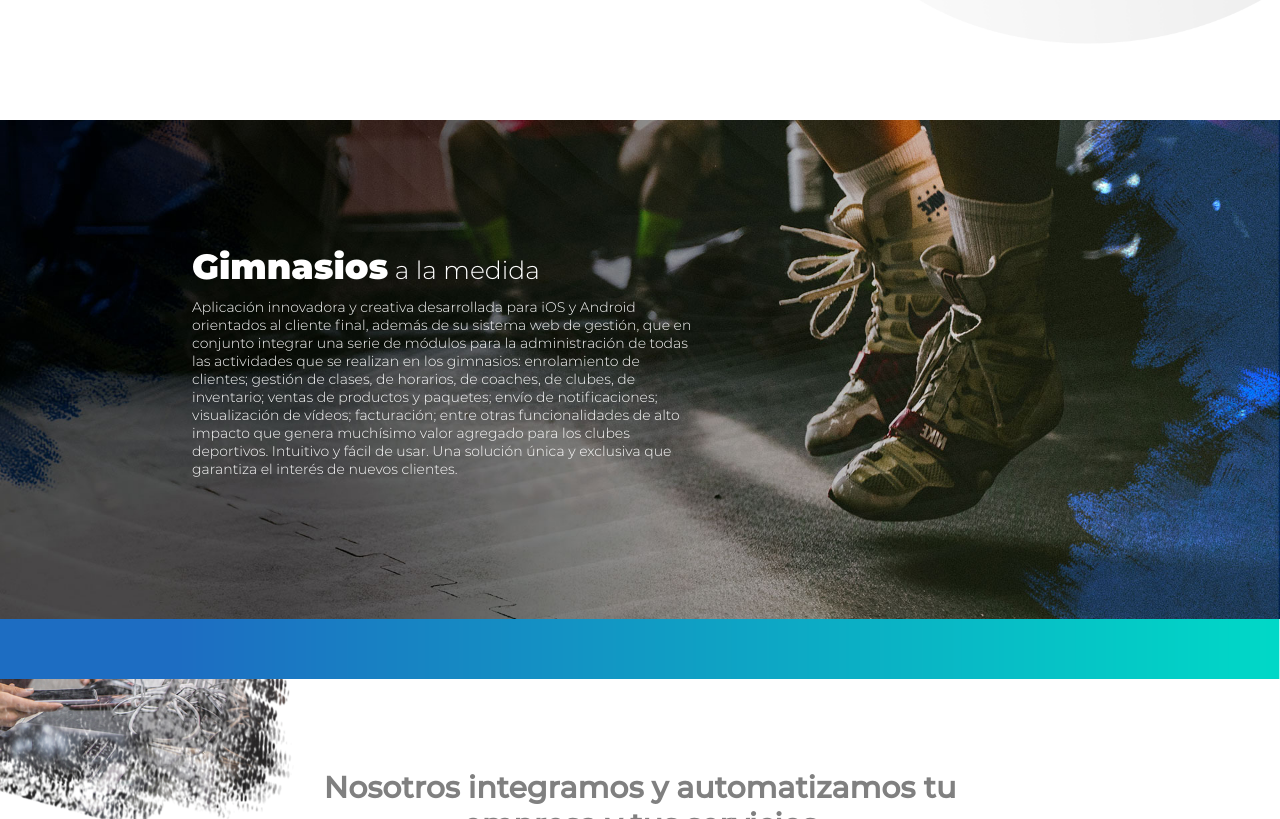
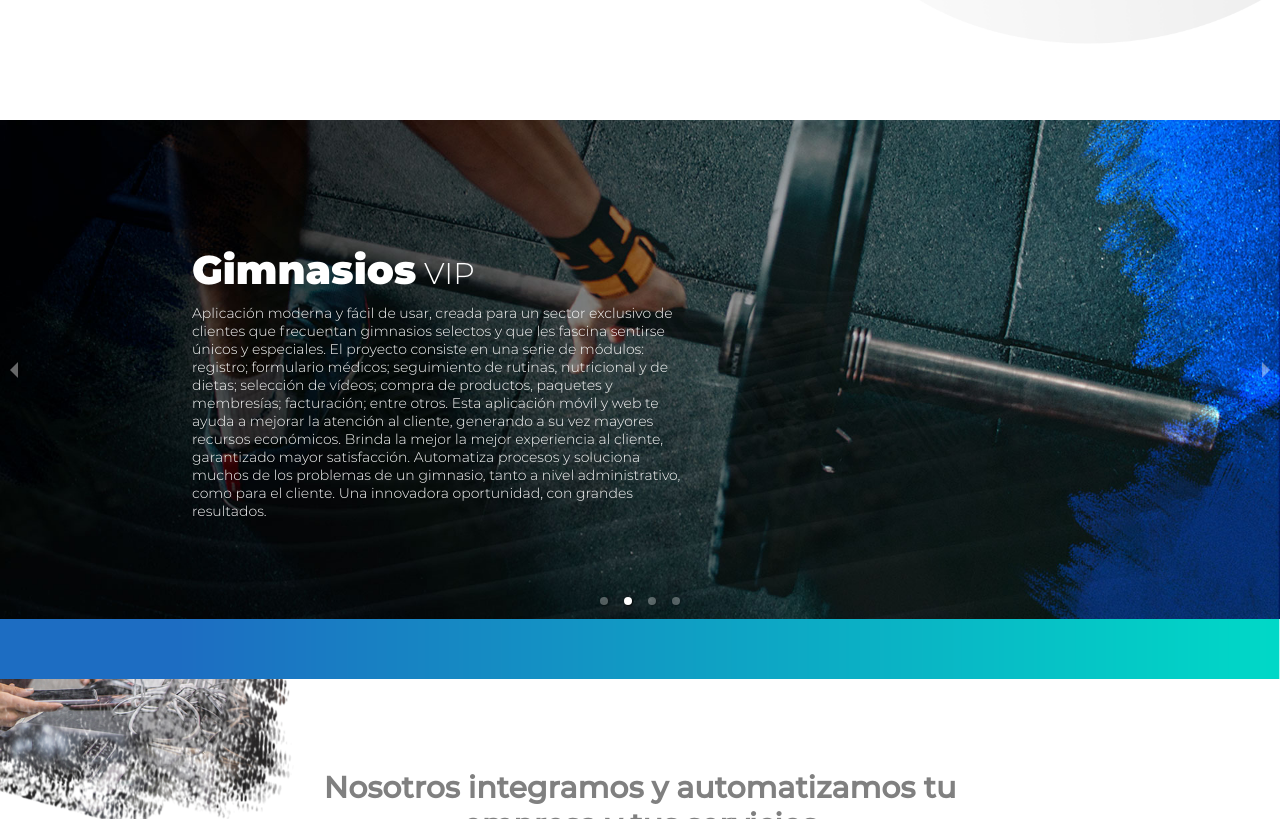
Before and after one commit to DiegoCruz24/nevam, a React (Create React App) app: page / in a window 1280 px wide. Shown: the part 680-1499 px from the top of the page. Built offline with nearby package versions, Linux system fonts and the light colour scheme.

Commit message:
Modifica slider

```diff
--- a/package.json
+++ b/package.json
@@ -8,7 +8,8 @@
     "@testing-library/user-event": "^7.1.2",
     "react": "^16.13.1",
     "react-dom": "^16.13.1",
-    "react-scripts": "3.4.1"
+    "react-scripts": "3.4.1",
+    "react-responsive-carousel": "^3.1.50"
   },
   "scripts": {
     "start": "react-scripts start",
--- a/src/Components/Slider/Slider.js
+++ b/src/Components/Slider/Slider.js
@@ -4,21 +4,62 @@ import Image1 from '../../Assets/Images/Slider/Gimnasio1-fondo.jpg';
 import Image2 from '../../Assets/Images/Slider/Gimnasio2-fondo.jpg';
 import Image3 from '../../Assets/Images/Slider/Sala-de-espera-fondo.jpg';
 import Image4 from '../../Assets/Images/Slider/Torniqueres-fondo.jpg';
+import "react-responsive-carousel/lib/styles/carousel.min.css";
+import { Carousel } from 'react-responsive-carousel';
 
 export default class Slider extends React.Component{
     constructor(props){
         super(props);
     }
 
-    render(){
+   render() {
+       const responsive = {
+           tabletTwo: {
+               breakpoint: { max: 1400, min: 1186 },
+               items: 4,
+           },
+           tabletTwoone: {
+               breakpoint: { max: 3000, min: 1401 },
+               items: 4,
+           },
+
+           tabletOne: {
+               breakpoint: { max: 1185, min: 1025 },
+               items: 3,
+           },
+           tablet: {
+               breakpoint: { max: 1024, min: 768 },
+               items: 3,
+           },
+           mobileTwo: {
+               breakpoint: { max: 767, min: 589 },
+               items: 2,
+           },
+           mobileOne: {
+               breakpoint: { max: 588, min: 465 },
+               items: 1,
+           },
+           mobile: {
+               breakpoint: { max: 464, min: 0 },
+               items: 1,
+           },
+       };
        return(
-            <div className={"container-slider"}>
-                <div className="container-slider-slide">
-                    <div className={"container-slider-slide-unique"}>
-                        <img src={Image1} alt=""/>
-                        <div className={"legend"}>
-                            <p className={"legend-title"}><span>Gimnasios</span> a la medida</p>
-                            <p className={"legend-text"}>Aplicación innovadora y creativa desarrollada para iOS y
+           <Carousel
+               responsive = {responsive}
+               showStatus={false}
+               showIndicators={true}
+               showThumbs={false}
+               infiniteLoop={true}
+               autoPlay={true}
+               stopOnHover={true}
+               width={"100%"}
+           >
+               <div>
+                   <img src={Image1} />
+                   <div className={"legends"}>
+                       <p className={"legends-title"}><span>Gimnasios</span> a la medida</p>
+                       <p className={"legends-text"}>Aplicación innovadora y creativa desarrollada para iOS y
                            Android orientados al cliente final, además de su sistema web de gestión, que en
                            conjunto integrar una serie de módulos para la administración de todas las actividades
                            que se realizan en los gimnasios: enrolamiento de clientes; gestión de clases, de
@@ -30,13 +71,11 @@ export default class Slider extends React.Component{
                        </p>
                    </div>
                </div>
-                </div>
-                <div className="container-slider-slide">
-                    <div className={"container-slider-slide-unique"}>
-                        <img src={Image2} alt=""/>
-                        <p className={"legend"}>
-                            <p className={"legend-title"}><span>Gimnasios</span> VIP</p>
-                            <p className={"legend-text"}>Aplicación moderna y fácil de usar, creada para un sector
+               <div>
+                   <img src={Image2} />
+                   <div className={"legends"}>
+                       <p className={"legends-title"}><span>Gimnasios</span> VIP</p>
+                       <p className={"legends-text"}>Aplicación moderna y fácil de usar, creada para un sector
                            exclusivo de clientes que frecuentan gimnasios selectos y que les fascina sentirse
                            únicos y especiales. El proyecto consiste en una serie de módulos: registro; formulario
                            médicos; seguimiento de rutinas, nutricional y de dietas; selección de vídeos; compra de
@@ -46,15 +85,13 @@ export default class Slider extends React.Component{
                            satisfacción. Automatiza procesos y soluciona muchos de los problemas de un gimnasio,
                            tanto a nivel administrativo, como para el cliente. Una innovadora oportunidad, con
                            grandes resultados.</p>
-                        </p>
                    </div>
                </div>
-                <div className="container-slider-slide">
-                    <div className={"container-slider-slide-unique"}>
-                        <img src={Image3} alt=""/>
-                        <p className={"legend"}>
-                            <p className={"legend-title"}><span>Salas de espera</span> innovadoras</p>
-                            <p className={"legend-text"}>Exclusiva plataforma web amigable y creativa que viene a
+               <div>
+                   <img src={Image3} />
+                   <div className={"legends"}>
+                       <p className={"legends-title"}><span>Salas de espera</span> innovadoras</p>
+                       <p className={"legends-text"}>Exclusiva plataforma web amigable y creativa que viene a
                            revolucionar el concepto de sala de espera. En esta solución se facilita la comunicación
                            entre banco y cliente, generando a su vez una comunidad más humana y orgánica, ya que
                            ambos pueden interactuar rápidamente a través de los distintos módulos: reservar salas
@@ -63,26 +100,22 @@ export default class Slider extends React.Component{
                            módulo de gestión y un dashboard con indicadores claves para la banca. Una solución
                            única que resulta interesante para todos los bancos que desean adaptarse, evolucionar y
                            obtener mejores resultados en cualquier tiempo.</p>
-                        </p>
                    </div>
                </div>
-                <div className="container-slider-slide">
-                    <div className={"container-slider-slide-unique"}>
-                        <img src={Image4} alt=""/>
-                        <p className={"legend"}>
-                            <p className={"legend-title"}><span>Torniquetes</span> Inteligentes</p>
-                            <p className={"legend-text"}>Solución desarrollada e implementada que facilita el control de
+               <div>
+                   <img src={Image4} />
+                   <div className={"legends"}>
+                       <p className={"legends-title"}><span>Torniquetes</span> Inteligentes</p>
+                       <p className={"legends-text"}>Solución desarrollada e implementada que facilita el control de
                            acceso autónomo mediante hardware y software de última generación, con el soporte
                            interno de un motor biométrico de reconocimiento facial inteligente, que a su vez cuenta
                            con un sistema web para la gestión de la información, al mismo tiempo que brinda
                            seguridad, confidencialidad, integridad y alta disponibilidad sobre los datos
                            almacenados. Una oportunidad única para las empresas con las que podrá garantizar el
                            control de entradas de forma rápida, confiable e ingeniosa.</p>
-                        </p>
                    </div>
                </div>
-
-            </div>
-        );
+           </Carousel>
+       )
    }
 }
--- a/src/Styles/Slider/SliderStyles.css
+++ b/src/Styles/Slider/SliderStyles.css
@@ -18,27 +18,30 @@
     width: 100%;
     max-width: 100%;
 }
-.legend{
+.legends{
     position: absolute;
     top: 25%;
     left: 15%;
     width: 500px;
     height: 300px;
 }
-.legend-title{
-    font-size: 25px;
+.legends-title{
+    font-size: 30px;
     color: white;
     font-family: MontserratLight, sans-serif;
+    text-align: left;
 }
-.legend-title span{
+.legends-title span{
     font-family: MontserratBlack, sans-serif;
-    font-size: 35px !important;
+    font-size: 40px !important;
+    text-align: left;
 }
-.legend-text{
+.legends-text{
     font-size: 14px;
     color: white;
     margin-top: 10px;
     font-family: MontserratLight, sans-serif;
+    text-align: left
 }
 @keyframes slider {
     0% { left: 0%; }
```
Also changed, not shown: 1 other file (tests, documents, lock files or other folders). Lines whose indentation alone changed are shown as unchanged.
